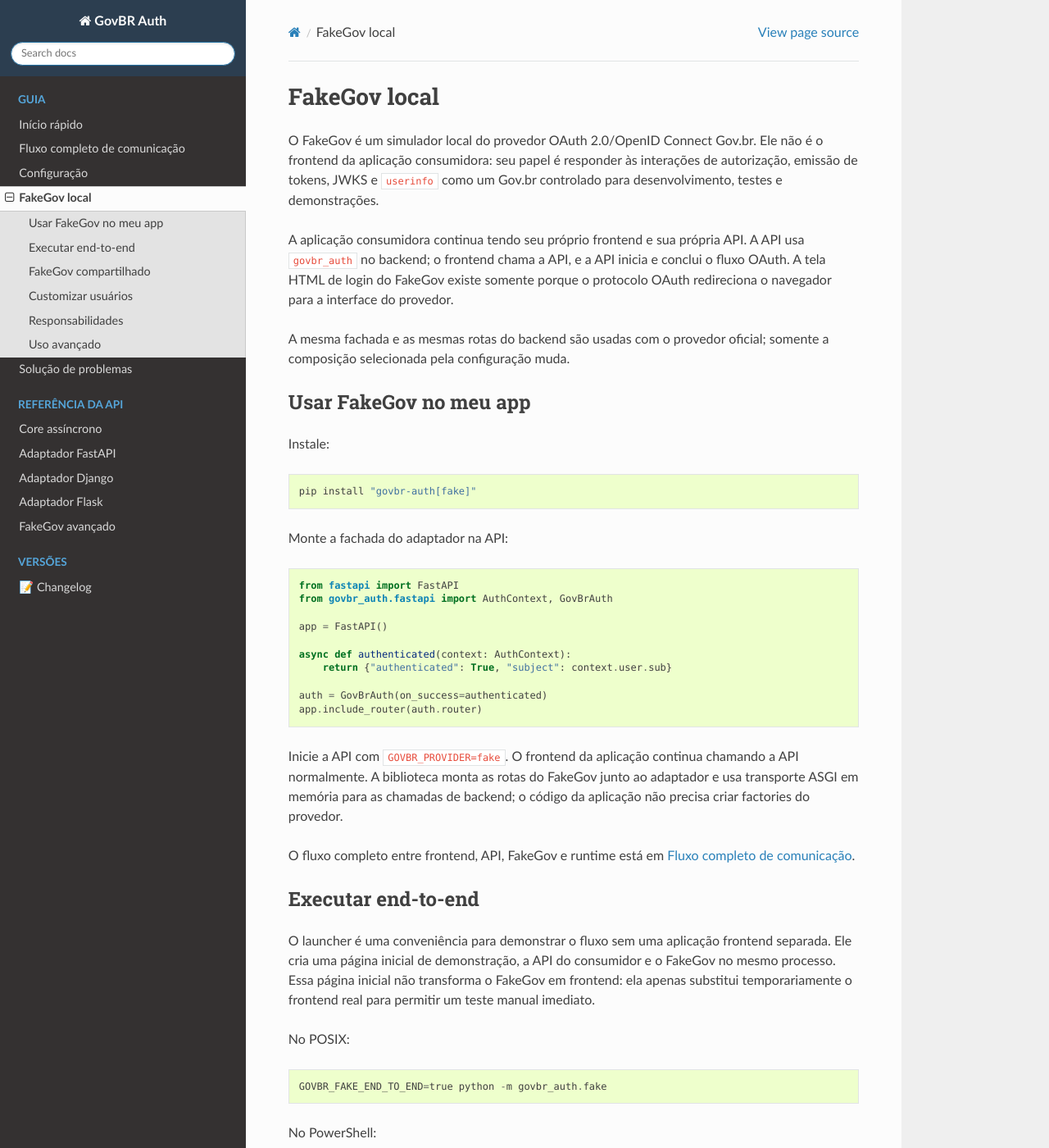
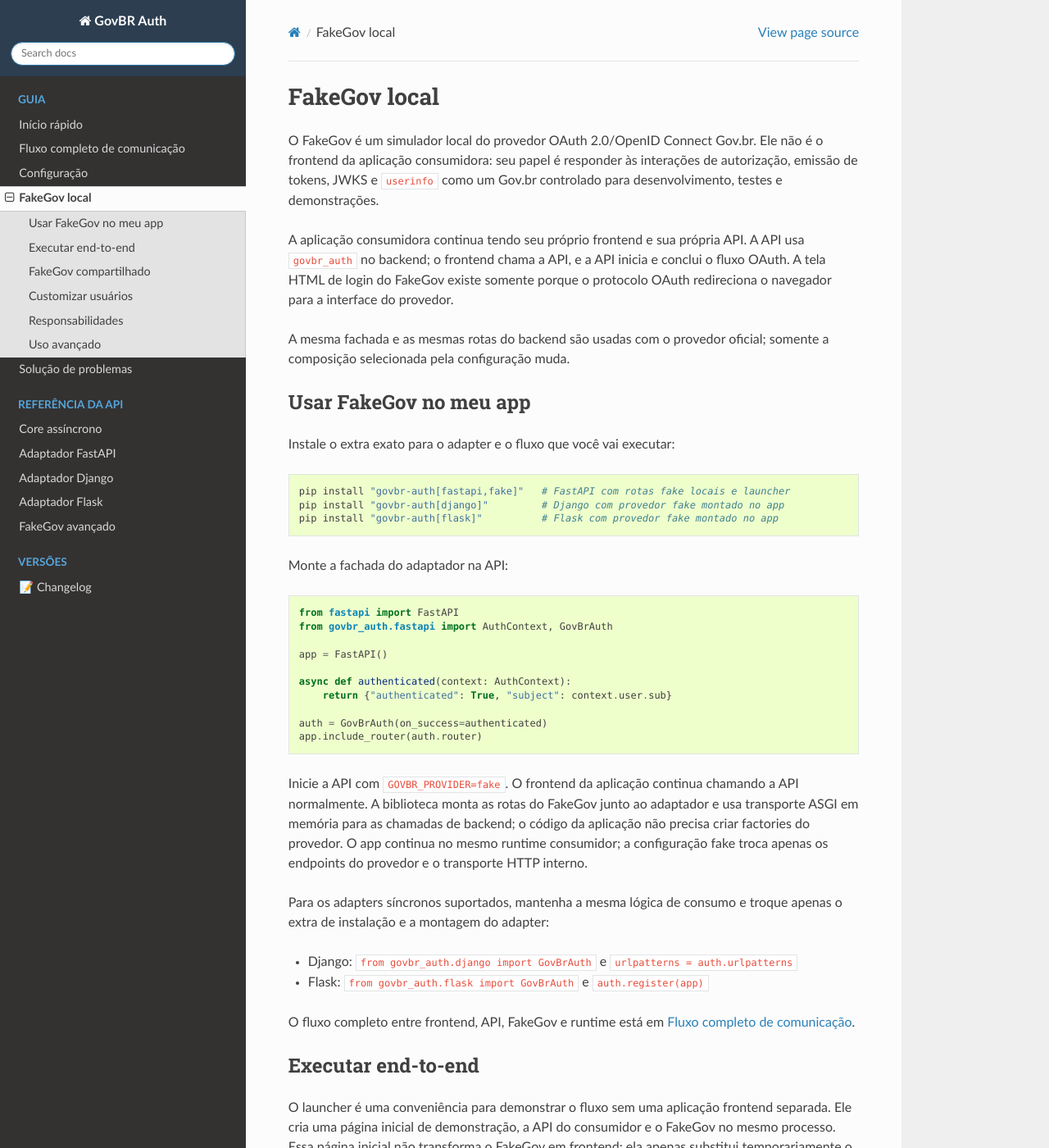
Before and after one commit to cereja-project/govbr_auth, a Sphinx documentation site: the page built from docs/guide/fake-mode.rst, in a window 1280 px wide and 1400 px high. Shown: the whole window at 82% size. Built offline with Sphinx 7.4.7 and the Read the Docs theme 3.1.0, drawn with Linux system fonts in a browser that asks for light colours.

Commit message:
docs(fake): fix facade docs matrix

```diff
--- a/docs/guide/fake-mode.rst
+++ b/docs/guide/fake-mode.rst
@@ -17,9 +17,11 @@
 Usar FakeGov no meu app
 -----------------------
 
-Instale::
+Instale o extra exato para o adapter e o fluxo que você vai executar::
 
-    pip install "govbr-auth[fake]"
+    pip install "govbr-auth[fastapi,fake]"   # FastAPI com rotas fake locais e launcher
+    pip install "govbr-auth[django]"         # Django com provedor fake montado no app
+    pip install "govbr-auth[flask]"          # Flask com provedor fake montado no app
 
 Monte a fachada do adaptador na API:
 
@@ -39,7 +41,15 @@
 Inicie a API com ``GOVBR_PROVIDER=fake``. O frontend da aplicação continua
 chamando a API normalmente. A biblioteca monta as rotas do FakeGov junto ao
 adaptador e usa transporte ASGI em memória para as chamadas de backend; o
-código da aplicação não precisa criar factories do provedor.
+código da aplicação não precisa criar factories do provedor. O app continua no
+mesmo runtime consumidor; a configuração fake troca apenas os endpoints do
+provedor e o transporte HTTP interno.
+
+Para os adapters síncronos suportados, mantenha a mesma lógica de consumo e
+troque apenas o extra de instalação e a montagem do adapter:
+
+- Django: ``from govbr_auth.django import GovBrAuth`` e ``urlpatterns = auth.urlpatterns``
+- Flask: ``from govbr_auth.flask import GovBrAuth`` e ``auth.register(app)``
 
 O fluxo completo entre frontend, API, FakeGov e runtime está em
 :doc:`communication-flow`.
```
Also changed, not shown: docs/api/fastapi.rst (+6 -1 lines), 1 other file.
